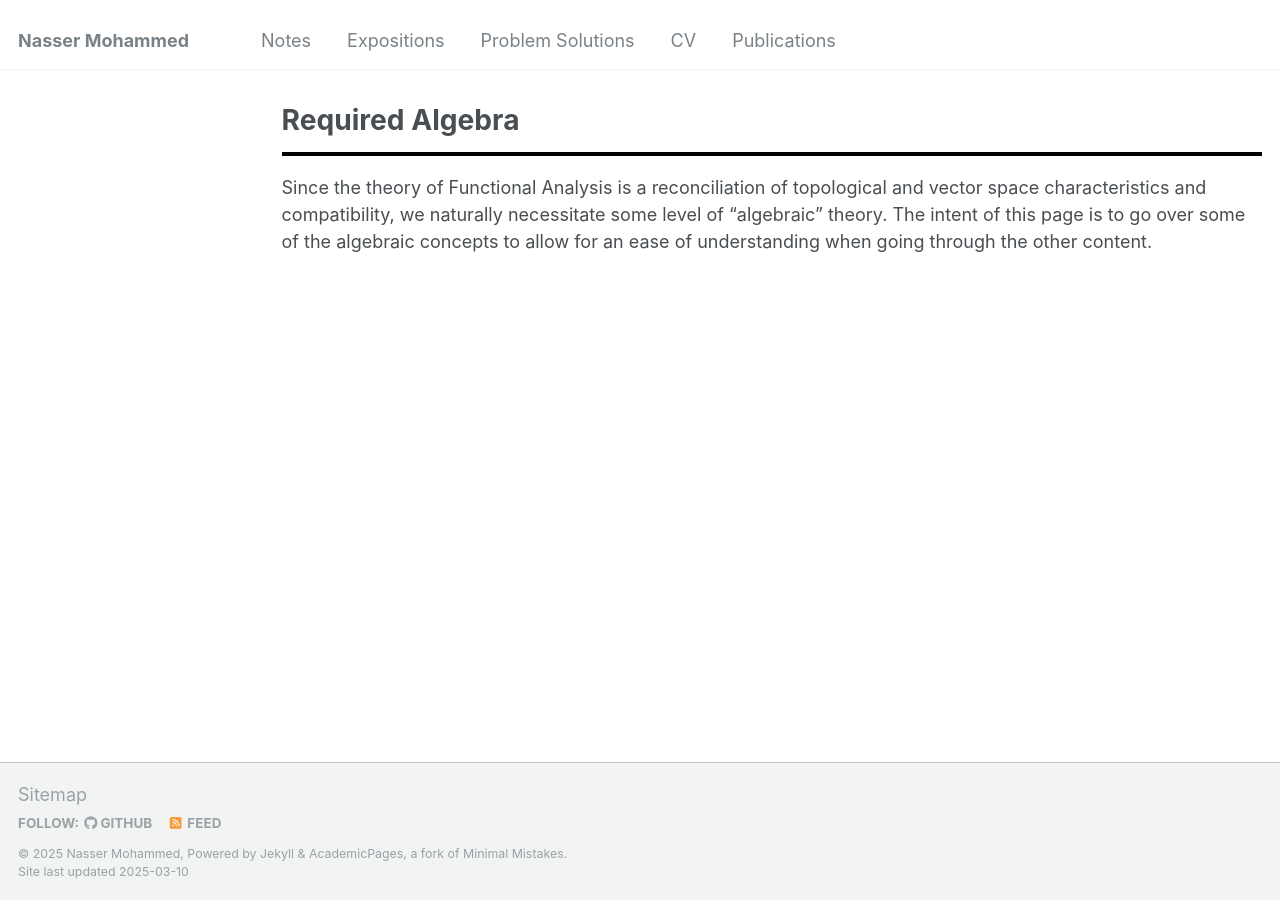
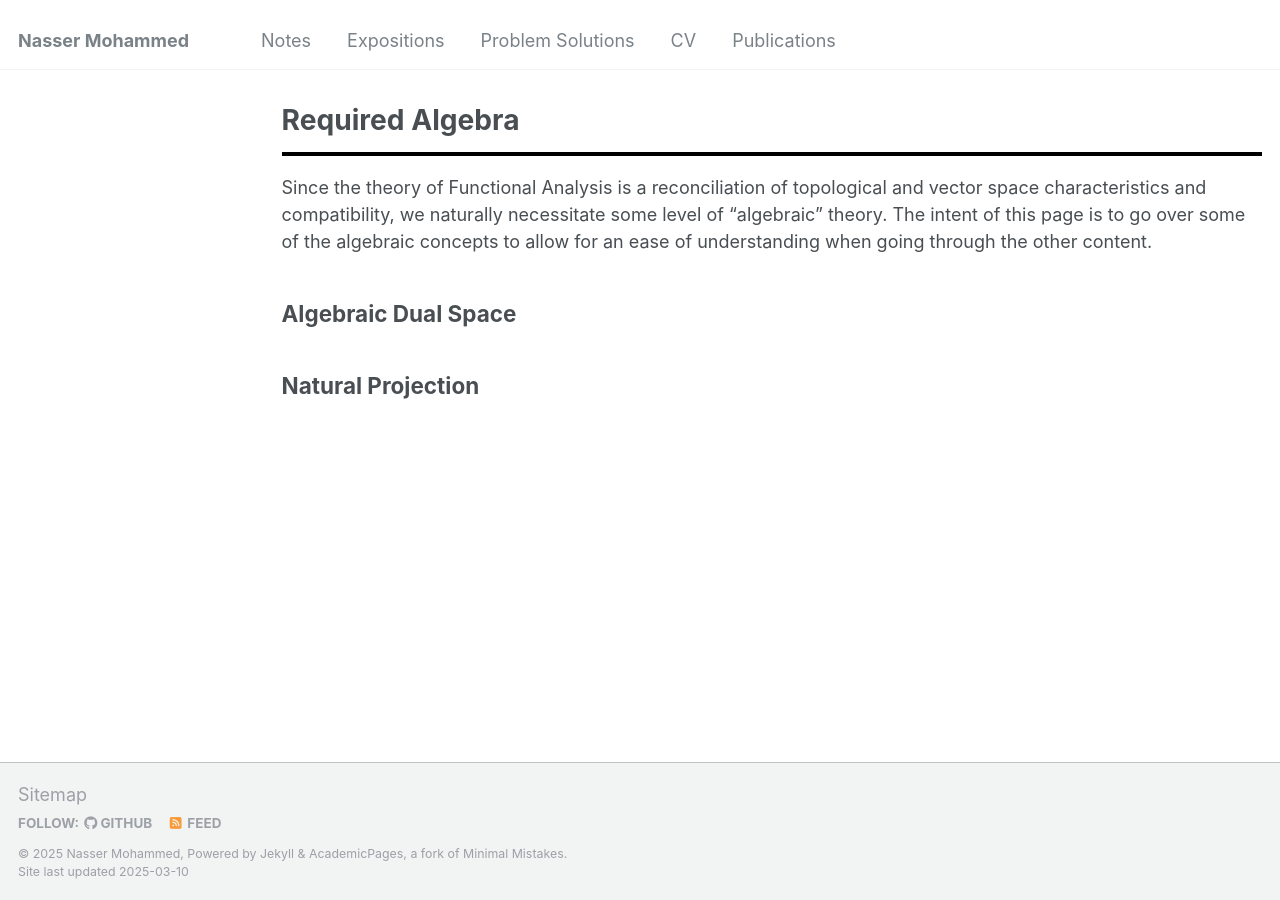
Before and after one commit to Nasser-Mohammed/Nasser-Mohammed.github.io, a Jekyll site: the page built from _pages/notes/Functional-Analysis/algebra.md, in a window 1280 px wide. Built offline with Jekyll 4.4.1, drawn with Linux system fonts in a browser that asks for light colours.

Commit message:
Update algebra.md

```diff
--- a/_pages/notes/Functional-Analysis/algebra.md
+++ b/_pages/notes/Functional-Analysis/algebra.md
@@ -8,3 +8,7 @@ author_profile: false
 Since the theory of Functional Analysis is a reconciliation of topological and vector space characteristics and compatibility, we
 naturally necessitate some level of "algebraic" theory. The intent of this page is to go over some of the algebraic concepts to
 allow for an ease of understanding when going through the other content.
+
+## Algebraic Dual Space
+
+## Natural Projection
```
